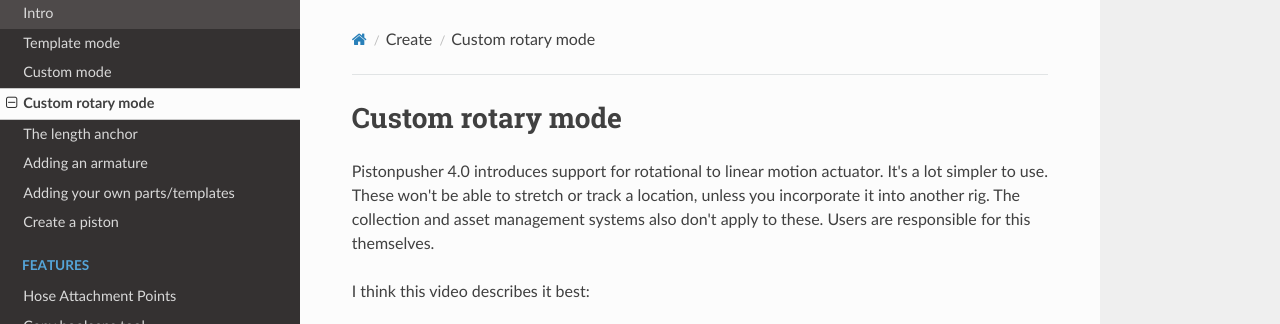
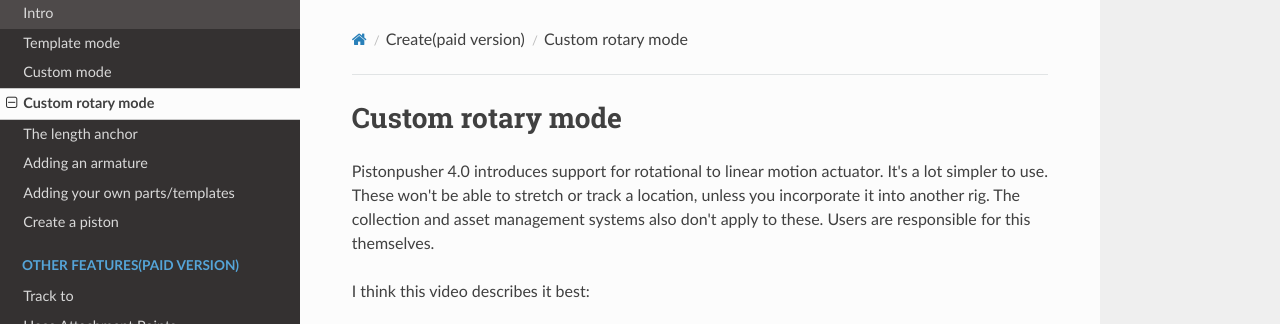
Before and after one commit to ZenderB3D/pp_docs, an MkDocs documentation site: the page built from docs/Create/customrotary.md, in a window 1280 px wide, cut to the strip 0-324 px from the top of the page. Built offline with MkDocs 1.6.1, drawn with Linux system fonts in a browser that asks for light colours; nearby versions of some CDN libraries; some of the changed text lies outside the part shown.

Commit message:
Update mkdocs.yml

```diff
--- a/mkdocs.yml
+++ b/mkdocs.yml
@@ -7,7 +7,7 @@ nav:
     - Getting Started: gettingstarted.md
     - Preferences: preferences.md
     - Other addons: oaddons.md
-    - Create:
+    - Create(paid version):
         - Intro: Create/create.md
         - Template mode: Create/templatemode.md
         - Custom mode: Create/custommode.md
@@ -16,15 +16,15 @@ nav:
         - Adding an armature: Create/addarmature.md
         - Adding your own parts/templates: Create/addparts.md
         - Create a piston: Create/createapiston.md
-    - Features:
+    - Other Features(paid version):
+        - Track to: Features/tracktoandapply.md
         - Hose Attachment Points: Features/haps.md
         - Copy booleans tool: Features/copybooleans.md
-        - Track to: Features/tracktoandapply.md
-        - Lock length anchor: Features/locklengthanchor.md
         - Collection overlay: Features/collectionoverlay.md
-    - Features FREE version:
+    - Other Features(FREE and paid version):
         - Piston snap tool: Features/pistonsnaptool.md
         - Replace piston: Features/replacepiston.md
+        - Lock length anchor: Features/locklengthanchor.md
         - Set child of constraints: Features/addchildof.md
         - Set bone as parent tool: Features/setbparent.md
         - Snap selected to active: Features/snapseltoactive.md
```
